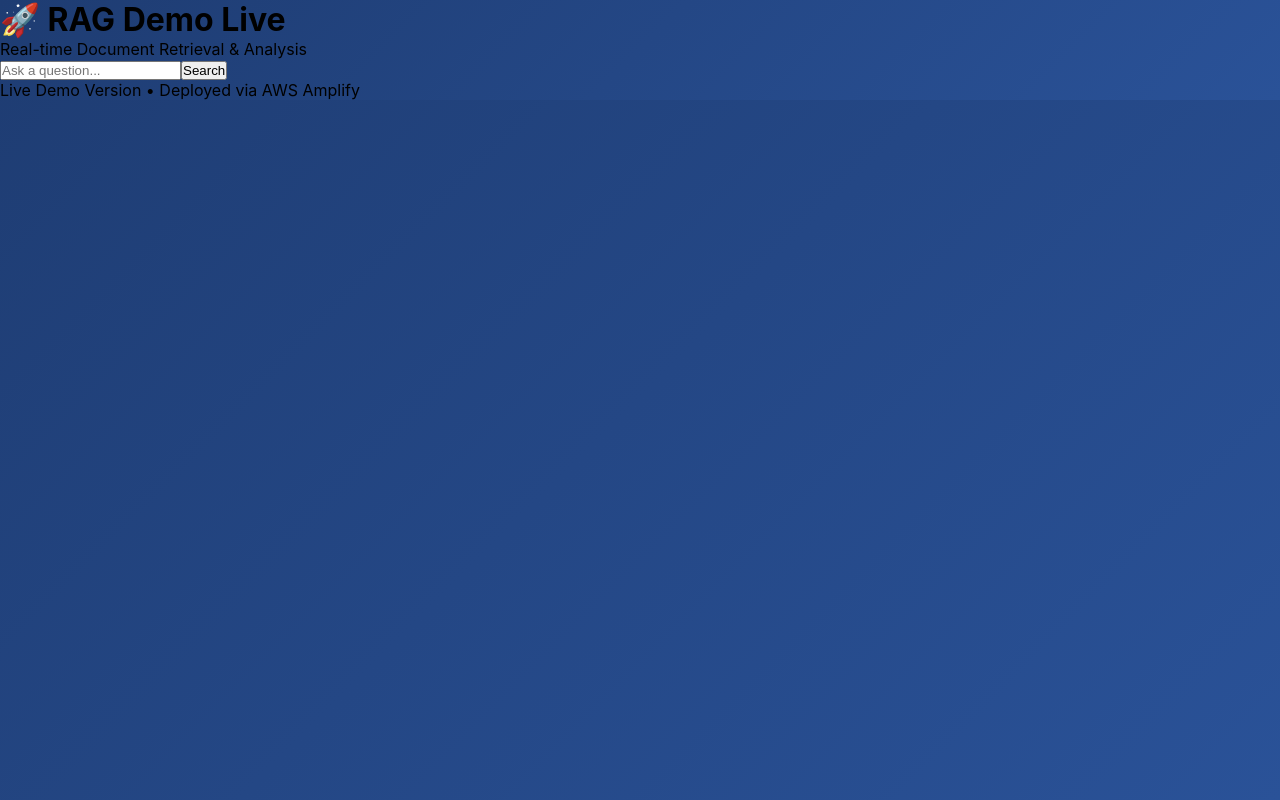
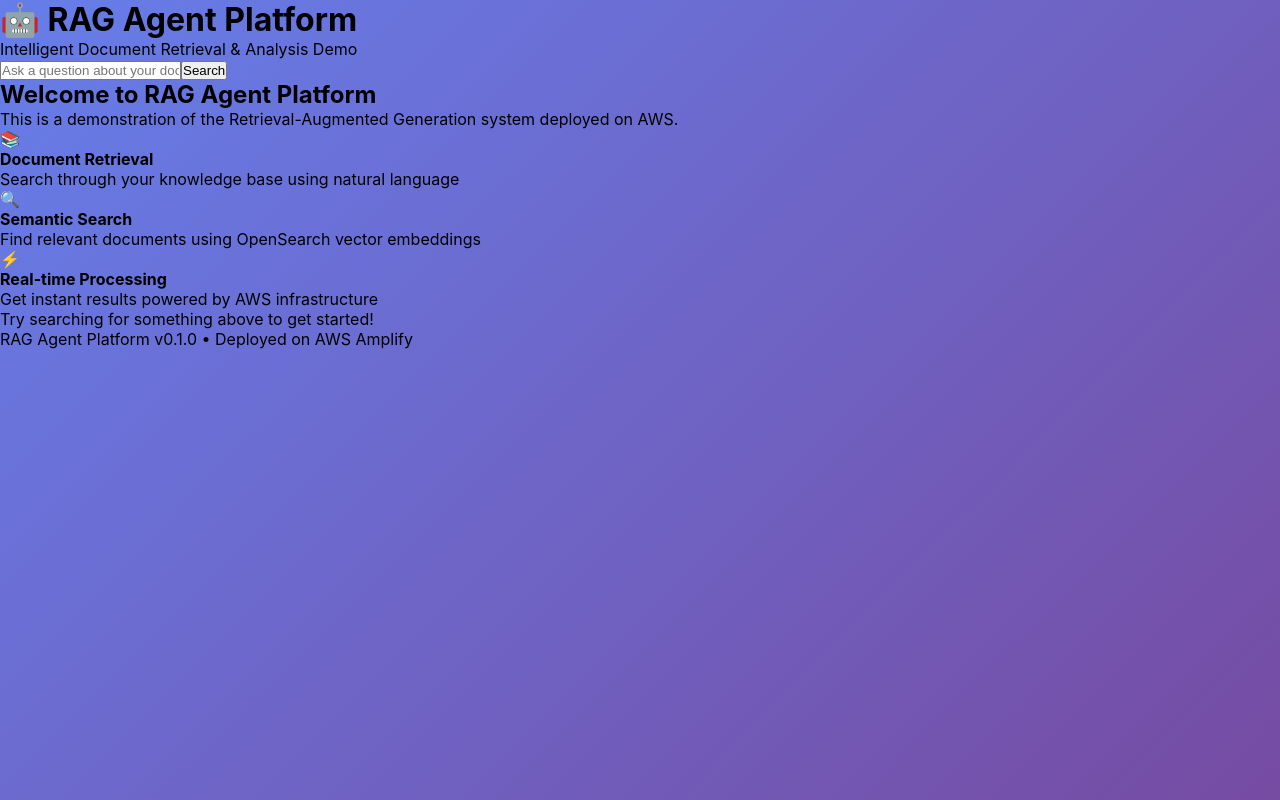
Before and after one commit to shaikhuzefaawsw/AWS-demo, a React (Create React App) app in the folder sample-app/: page / in a window 1280 px wide. Built offline with nearby package versions, Linux system fonts and the light colour scheme; the HTML template or start-up script is replaced by a standard one.

Commit message:
My Second test

```diff
--- a/sample-app/src/App.css
+++ b/sample-app/src/App.css
@@ -1,34 +1,15 @@
-/* Change the overall theme color */
-.App, body {
-  background: linear-gradient(135deg, #1e3c72 0%, #2a5298 100%) !important; /* New Navy Blue */
+* {
+  margin: 0;
+  padding: 0;
+  box-sizing: border-box;
 }
 
-/* Add styles for the new Modal pop-up */
-.modal-overlay {
-  position: fixed;
-  top: 0; left: 0; right: 0; bottom: 0;
-  background: rgba(0,0,0,0.7);
-  display: flex;
-  align-items: center;
-  justify-content: center;
-  z-index: 1000;
+body {
+  font-family: -apple-system, BlinkMacSystemFont, 'Segoe UI', 'Roboto', 'Oxygen',
+    'Ubuntu', 'Cantarell', 'Fira Sans', 'Droid Sans', 'Helvetica Neue',
+    sans-serif;
+  -webkit-font-smoothing: antialiased;
+  -moz-osx-font-smoothing: grayscale;
+  background: linear-gradient(135deg, #667eea 0%, #764ba2 100%);
+  min-height: 100vh;
 }
-
-.modal-content {
-  background: white;
-  padding: 2rem;
-  border-radius: 12px;
-  max-width: 500px;
-  width: 90%;
-  box-shadow: 0 10px 30px rgba(0,0,0,0.5);
-}
-
-.close-button {
-  margin-top: 1rem;
-  padding: 0.5rem 1rem;
-  background: #2a5298;
-  color: white;
-  border: none;
-  border-radius: 4px;
-  cursor: pointer;
-}
--- a/sample-app/src/App.js
+++ b/sample-app/src/App.js
@@ -5,7 +5,7 @@ function App() {
   const [query, setQuery] = useState('');
   const [results, setResults] = useState([]);
   const [loading, setLoading] = useState(false);
-  const [selectedDoc, setSelectedDoc] = useState(null); // NEW: Track open document
+  const [selectedDoc, setSelectedDoc] = useState(null); // Added for the popup
 
   const handleSubmit = async (e) => {
     e.preventDefault();
@@ -14,9 +14,27 @@ function App() {
     setLoading(true);
     setTimeout(() => {
       setResults([
-        { id: 1, title: 'Sample Document 1', content: 'Full text for Document 1: AWS Amplify is a set of tools and services...', score: 0.95 },
-        { id: 2, title: 'Sample Document 2', content: 'Full text for Document 2: RAG stands for Retrieval-Augmented Generation...', score: 0.87 },
-        { id: 3, title: 'Sample Document 3', content: 'Full text for Document 3: Vector databases are key for semantic search...', score: 0.78 }
+        {
+          id: 1,
+          title: 'Sample Document 1',
+          excerpt: 'This is a sample document retrieved based on your query about "' + query + '"',
+          content: 'This is the FULL text for Document 1. It contains detailed analysis of AWS services.',
+          score: 0.95
+        },
+        {
+          id: 2,
+          title: 'Sample Document 2',
+          excerpt: 'Another relevant document containing information about "' + query + '"',
+          content: 'This is the FULL text for Document 2. It explores RAG implementation patterns.',
+          score: 0.87
+        },
+        {
+          id: 3,
+          title: 'Sample Document 3',
+          excerpt: 'Related information regarding "' + query + '" from your knowledge base',
+          content: 'This is the FULL text for Document 3. It discusses vector database optimization.',
+          score: 0.78
+        }
       ]);
       setLoading(false);
     }, 800);
@@ -26,20 +44,19 @@ function App() {
     <div className="App">
       <header className="header">
         <div className="header-content">
-          <h1>🚀 RAG Demo Live</h1> {/* CHANGE: Clear UI change for RM */}
-          <p>Real-time Document Retrieval & Analysis</p>
+          <h1>🤖 RAG Agent Platform</h1>
+          <p>Intelligent Document Retrieval & Analysis Demo</p>
         </div>
       </header>
 
       <main className="main-container">
-        {/* Search Section */}
         <section className="search-section">
           <form onSubmit={handleSubmit} className="search-form">
             <input
               type="text"
               value={query}
               onChange={(e) => setQuery(e.target.value)}
-              placeholder="Ask a question..."
+              placeholder="Ask a question about your documents..."
               className="search-input"
             />
             <button type="submit" className="search-button" disabled={loading}>
@@ -48,16 +65,20 @@ function App() {
           </form>
         </section>
 
-        {/* Results Section */}
         {results.length > 0 && (
           <section className="results-section">
-            <h2>Found {results.length} Documents</h2>
+            <h2>Results ({results.length} documents found)</h2>
             <div className="results-container">
               {results.map((result) => (
                 <div key={result.id} className="result-card">
-                  <h3>{result.title}</h3>
-                  <p>Relevance: {(result.score * 100).toFixed(0)}%</p>
-                  {/* FIX: Add onClick here */}
+                  <div className="result-header">
+                    <h3>{result.title}</h3>
+                    <span className="relevance-score">
+                      Relevance: {(result.score * 100).toFixed(0)}%
+                    </span>
+                  </div>
+                  <p className="result-excerpt">{result.excerpt}</p>
+                  {/* Logic added to original button class */}
                   <button className="view-button" onClick={() => setSelectedDoc(result)}>
                     View Full Document
                   </button>
@@ -67,21 +88,55 @@ function App() {
           </section>
         )}
 
-        {/* NEW: Modal Pop-up UI */}
+        {/* Modal Logic using original App.css classes where possible */}
         {selectedDoc && (
-          <div className="modal-overlay">
-            <div className="modal-content">
+          <div style={{
+            position: 'fixed', top: 0, left: 0, width: '100%', height: '100%',
+            backgroundColor: 'rgba(0,0,0,0.8)', display: 'flex', justifyContent: 'center',
+            alignItems: 'center', zIndex: 1000, padding: '20px'
+          }} onClick={() => setSelectedDoc(null)}>
+            <div className="result-card" style={{ maxWidth: '600px', width: '100%' }} onClick={e => e.stopPropagation()}>
               <h2>{selectedDoc.title}</h2>
-              <hr />
-              <p>{selectedDoc.content}</p>
-              <button className="close-button" onClick={() => setSelectedDoc(null)}>Close</button>
+              <hr style={{ margin: '15px 0' }} />
+              <p style={{ color: '#333', lineHeight: '1.6' }}>{selectedDoc.content}</p>
+              <button className="view-button" style={{ marginTop: '20px', background: '#eee' }} onClick={() => setSelectedDoc(null)}>
+                Close Document
+              </button>
             </div>
           </div>
+        )}
+
+        {/* Empty State remains original */}
+        {results.length === 0 && !loading && (
+          <section className="empty-state">
+            <div className="empty-content">
+              <h2>Welcome to RAG Agent Platform</h2>
+              <p>This is a demonstration of the Retrieval-Augmented Generation system deployed on AWS.</p>
+              <div className="features">
+                <div className="feature-item">
+                  <span className="feature-icon">📚</span>
+                  <h4>Document Retrieval</h4>
+                  <p>Search through your knowledge base using natural language</p>
+                </div>
+                <div className="feature-item">
+                  <span className="feature-icon">🔍</span>
+                  <h4>Semantic Search</h4>
+                  <p>Find relevant documents using OpenSearch vector embeddings</p>
+                </div>
+                <div className="feature-item">
+                  <span className="feature-icon">⚡</span>
+                  <h4>Real-time Processing</h4>
+                  <p>Get instant results powered by AWS infrastructure</p>
+                </div>
+              </div>
+              <p className="try-message">Try searching for something above to get started!</p>
+            </div>
+          </section>
         )}
       </main>
 
       <footer className="footer">
-        <p>Live Demo Version • Deployed via AWS Amplify</p>
+        <p>RAG Agent Platform v0.1.0 • Deployed on AWS Amplify</p>
       </footer>
     </div>
   );
```
